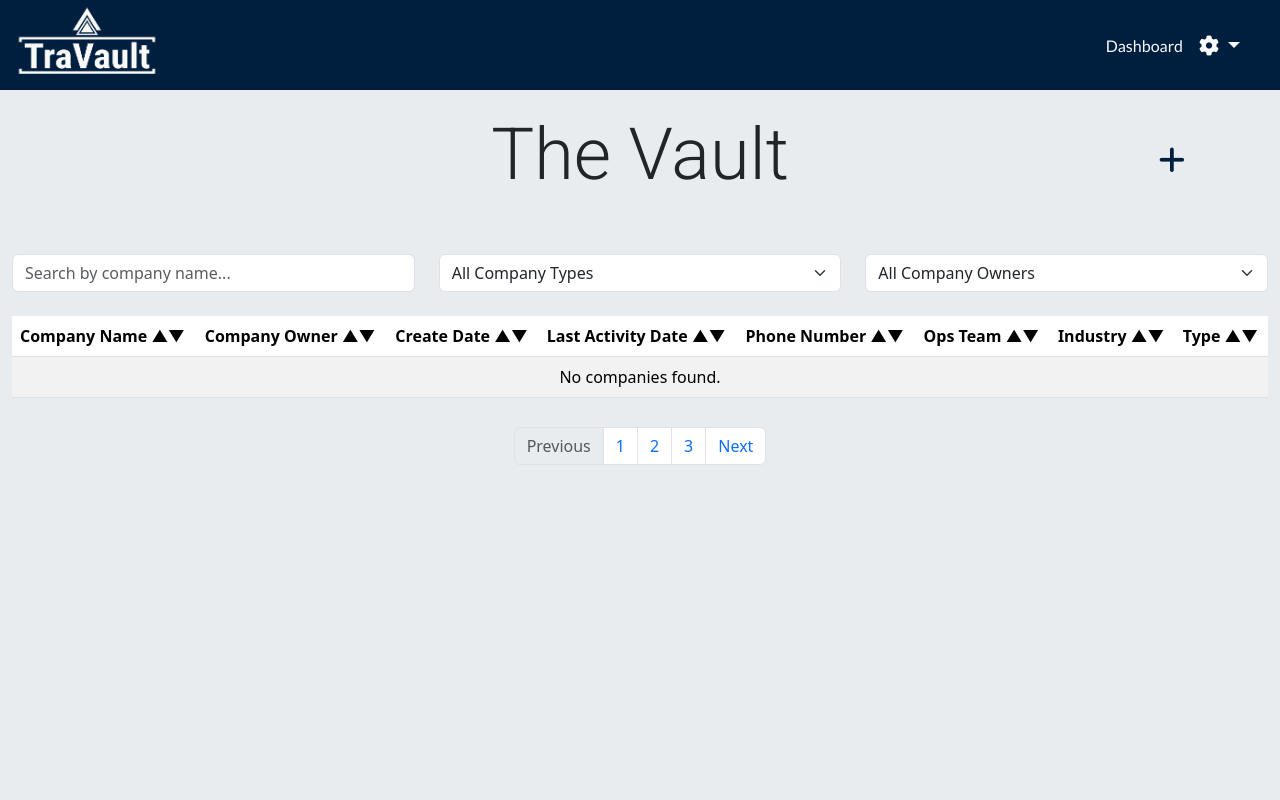
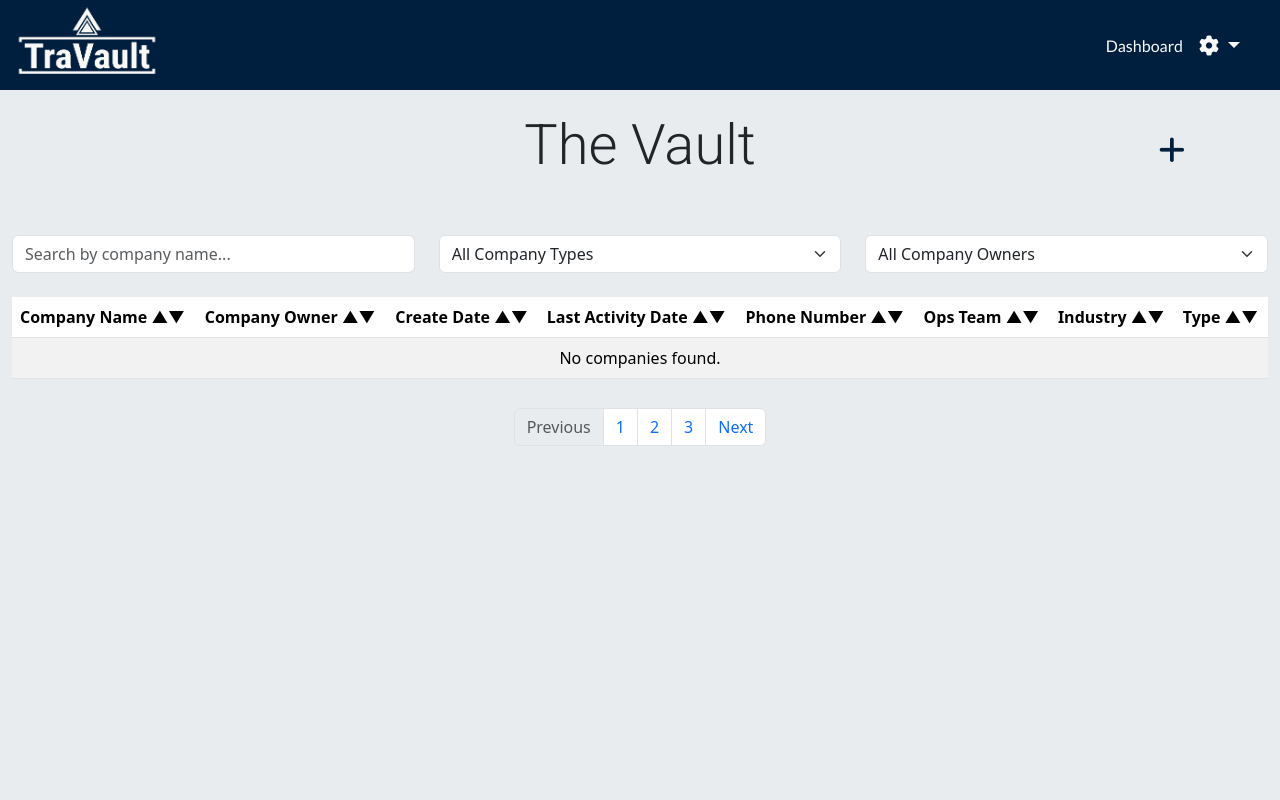
Before and after one commit to Ty-Thetravelguy/travault-v2-mp4, a Django app: page /crm/ in a window 1280 px wide. Run offline with Django 5.2, Linux system fonts and the light colour scheme; the visitor is signed in with stand-in values (Sample User, id 1); data comes from the database, SQL or seed files in the repository; data that the repository does not hold is empty; parts of the project's set-up code (start-up, migrations or seed data) failed here and were passed over; some libraries are stand-ins or nearby versions.

Commit message:
fixed font size

```diff
--- a/travault_crm/crm/templates/crm/index.html
+++ b/travault_crm/crm/templates/crm/index.html
@@ -7,7 +7,7 @@
         <div class="row align-items-center">
             <div class="col-4"></div>
             <div class="col-4 text-center">
-                <h1 class="roboto display-2">The Vault</h1>
+                <h1 class="roboto display-4">The Vault</h1>
             </div>
             <div class="col-4 text-end">
                 <a href="{% url 'crm:add_company' %}" class="btn btn-link project-primary-color" title="Add Company">
```
